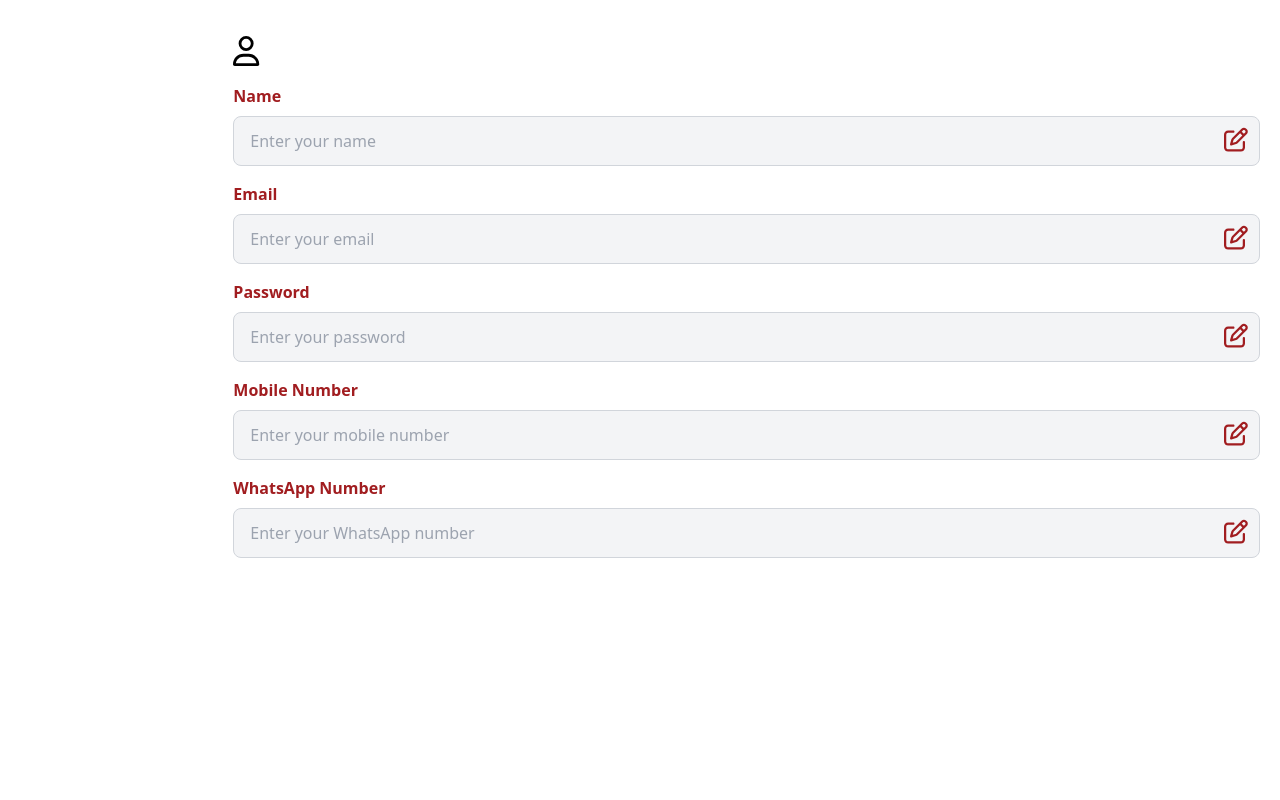
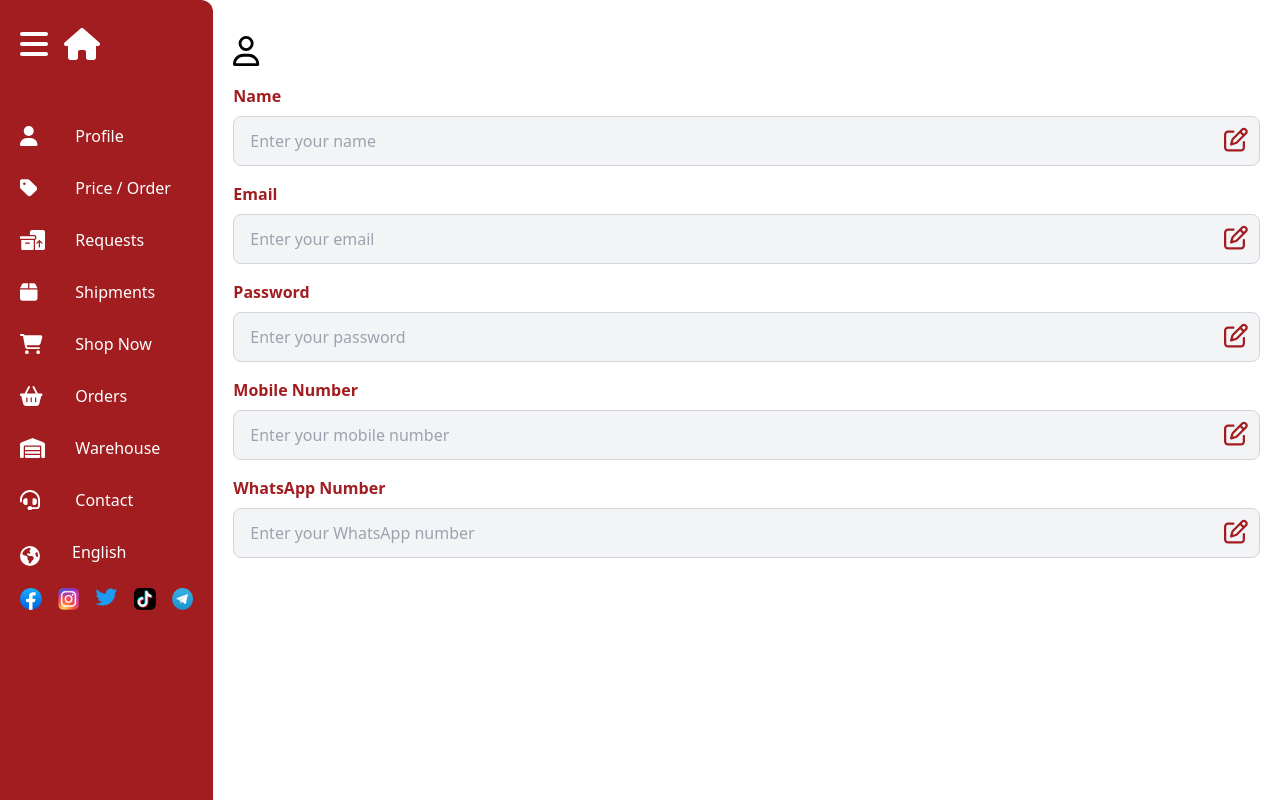
Before and after one commit to yaramuhammad/Majex, a React (Vite) app: page /profile in a window 1280 px wide. Built offline with nearby package versions, Linux system fonts and the light colour scheme; no server answers.

Commit message:
fix: sidebar styling fix

```diff
--- a/src/Components/Layout/Sidebar.jsx
+++ b/src/Components/Layout/Sidebar.jsx
@@ -39,9 +39,18 @@ const Sidebar = ({ isOpen, toggleSidebar }) => {
 
   return (
     <div
-      className={`xl:col-span-2 col-span-3 bg-primary p-5 pt-1 rounded-tr-xl rtl:rounded-tl-xl rtl:rounded-tr-none overflow-auto h-screen fixed top-0 bottom-0 rtl:right-0 ltr:left-0 transform ${
-        isOpen ? "translate-x-0" : "rtl:translate-x-full ltr:-translate-x-full"
-      } transition-transform duration-300 ease-in-out z-50 lg:static lg:transform-none`}
+      className={`
+                xl:col-span-2 lg:col-span-3 bg-primary p-5 pt-1 ltr:rounded-tr-xl
+                rtl:rounded-tl-xl overflow-auto h-screen fixed top-0
+                rtl:right-0 ltr:left-0 transform
+                ${
+                  isOpen
+                    ? "translate-x-0"
+                    : "rtl:translate-x-full ltr:-translate-x-full rtl:lg:translate-x-0 ltr:lg:translate-x-0"
+                }
+                transition-transform duration-300 ease-in-out z-50
+                lg:static lg:transform-none
+              `}
     >
       <div
         className={`w-100 pt-6 flex items-center space-x-4 pb-12 rtl:space-x-reverse`}
```
